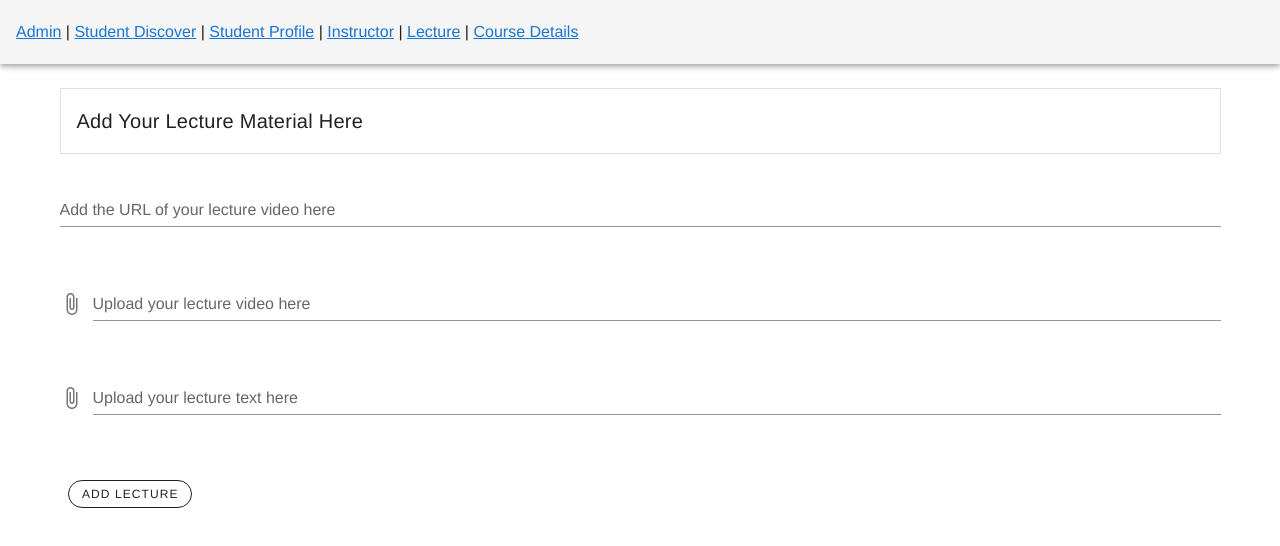
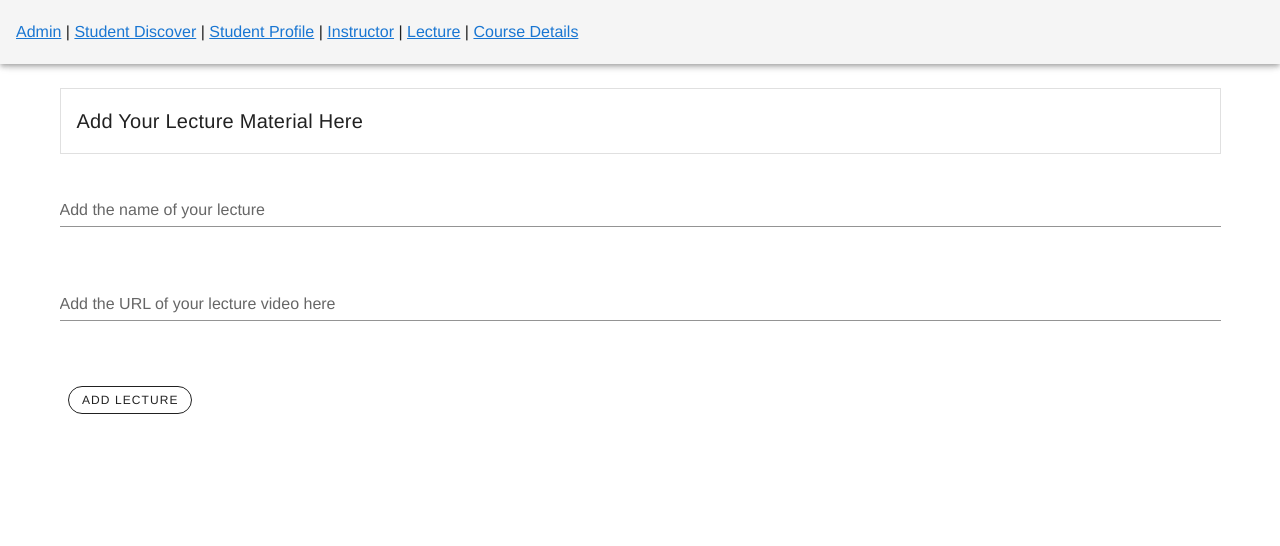
Before and after one commit to burakyuslu/CS353_Group9_Project, a Vue app in the folder frontend/: page /instructor/home/addlecture in a window 1280 px wide. Shown: the top 546 px of the page. Built offline with nearby package versions, Linux system fonts and the light colour scheme; what vue-youtube-embed would draw is missing.

Commit message:
Changed add lecture screen

```diff
--- a/frontend/src/views/instructor/AddLecture.vue
+++ b/frontend/src/views/instructor/AddLecture.vue
@@ -11,19 +11,17 @@
     <v-container>
       <v-text-field>
         <template v-slot:label>
-          Add the URL of your lecture video here
+          Add the name of your lecture
         </template>
       </v-text-field>
     </v-container>
 
     <v-container>
-      <v-file-input accept="video/*" label="Upload your lecture video here">
-      </v-file-input>
-    </v-container>
-
-    <v-container>
-      <v-file-input accept=".doc, .txt" label="Upload your lecture text here">
-      </v-file-input>
+      <v-text-field>
+        <template v-slot:label>
+          Add the URL of your lecture video here
+        </template>
+      </v-text-field>
     </v-container>
 
     <v-container>
```
Also changed, not shown: 1 other file (tests, documents, lock files or other folders).
